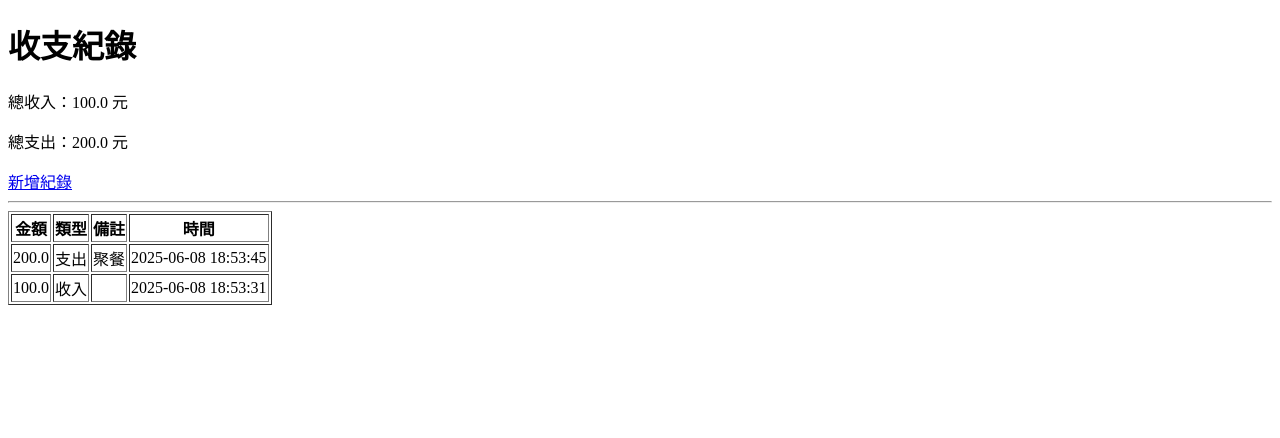
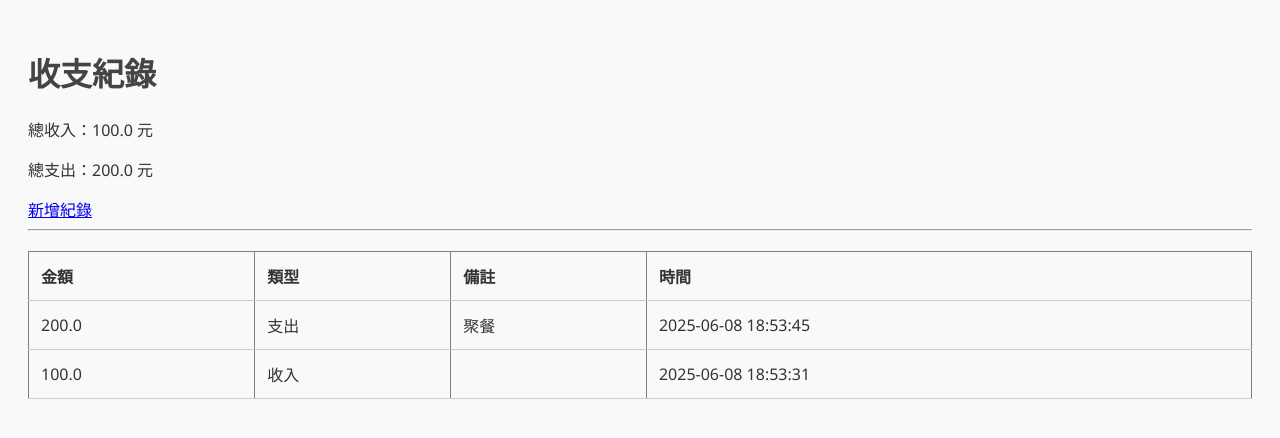
Before and after one commit to lliu27/practise, a Flask app: page / in a window 1280 px wide. Shown: the top 438 px of the page. Run offline with Flask 3, Linux system fonts and the light colour scheme; data comes from the database, SQL or seed files in the repository.

Commit message:
新增樣式檔案以支援收支紀錄系統的前端設計

```diff
--- /dev/null
+++ b/static/style.css
@@ -0,0 +1,43 @@
+body {
+    font-family: "Segoe UI", sans-serif;
+    background-color: #f9f9f9;
+    padding: 20px;
+    color: #333;
+}
+
+h1 {
+    color: #444;
+}
+
+table {
+    width: 100%;
+    border-collapse: collapse;
+    margin-top: 20px;
+}
+
+th, td {
+    padding: 12px;
+    border-bottom: 1px solid #ccc;
+    text-align: left;
+}
+
+.income {
+    color: green;
+    font-weight: bold;
+}
+
+.expense {
+    color: red;
+    font-weight: bold;
+}
+
+form {
+    margin-top: 20px;
+}
+
+input, select, textarea {
+    padding: 8px;
+    margin: 5px 0;
+    width: 100%;
+    max-width: 400px;
+}
--- a/templates/add.html
+++ b/templates/add.html
@@ -1,6 +1,8 @@
 <!DOCTYPE html>
 <html>
 <head>
+    <link rel="stylesheet" href="{{ url_for('static', filename='style.css') }}">
+
     <title>新增紀錄</title>
 </head>
 <body>
--- a/templates/index.html
+++ b/templates/index.html
@@ -1,6 +1,8 @@
 <!DOCTYPE html>
 <html>
 <head>
+    <link rel="stylesheet" href="{{ url_for('static', filename='style.css') }}">
+
     <title>收支紀錄系統</title>
 </head>
 <body>
```
